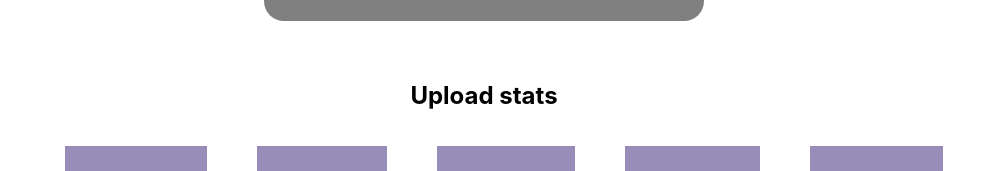
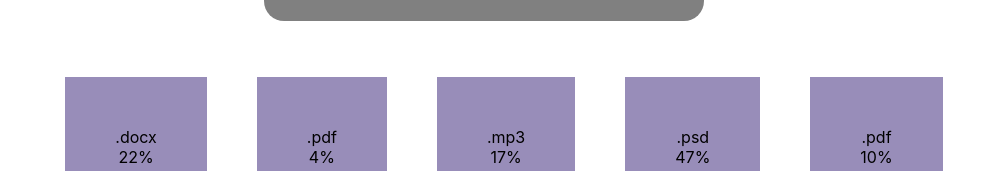
Before and after one commit to DenisGrabko/goit-react-hw-01-components, a React (Create React App) app: page / in a window 1280 px wide. Shown: the part 486-657 px from the top of the page, without its empty margins (156-1163 px from the left). Built offline with nearby package versions, Linux system fonts and the light colour scheme.

Commit message:
changing-optional-title-prop-and-prettier

```diff
--- a/package.json
+++ b/package.json
@@ -2,7 +2,7 @@
   "name": "react-homework-template",
   "version": "0.1.0",
   "private": true,
-  "homepage": "https://goitacademy.github.io/react-homework-template/",
+  "homepage": "https://DenisGrabko.github.io/react-homework-template/",
   "dependencies": {
     "@testing-library/jest-dom": "^5.16.3",
     "@testing-library/react": "^12.1.4",
--- a/src/components/Statistics/Statistics.jsx
+++ b/src/components/Statistics/Statistics.jsx
@@ -1,10 +1,10 @@
 import React from "react";
 import {Section, List, Item} from './Statistics.style';
 
-const Statistics = ({ stats }) => {
+const Statistics = ({ title, stats }) => {
     return (
   <Section className="statistics">
-    {true && <h2 className="title">Upload stats</h2>}
+    {title && <h2 className="title">{title}</h2>}
 
   <List className="stat-list">
     {stats.map(el => {
```
